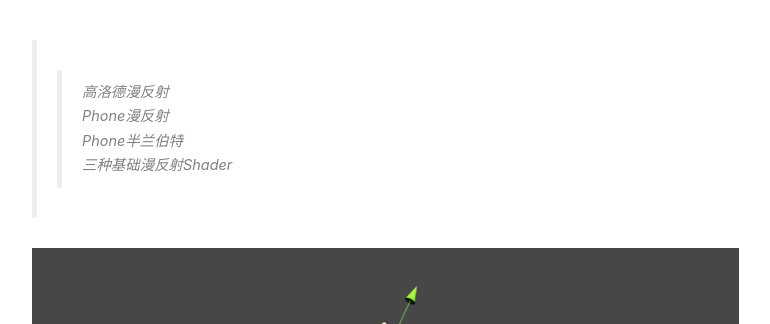
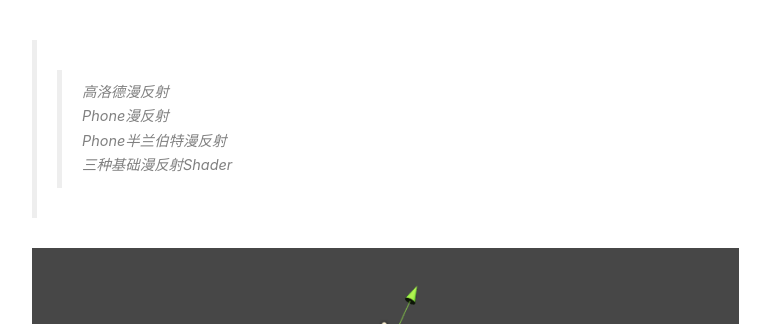
Before and after one commit to yqlizeao/yqlizeao.github.io, a Jekyll site: the page built from _posts/2017-10-16-【Shader】三种Diffuse介绍.md, in a window 1280 px wide. Shown: the part 423-747 px from the top of the page, without its empty margins (233-1003 px from the left). Built offline with Jekyll 4.4.1, drawn with Linux system fonts in a browser that asks for light colours; nearby versions of some CDN libraries; comment, search, counter and statistics services are not loaded.

Commit message:
Update 2017-10-16-【Shader】三种Diffuse介绍.md

```diff
--- a/_posts/2017-10-16-【Shader】三种Diffuse介绍.md
+++ b/_posts/2017-10-16-【Shader】三种Diffuse介绍.md
@@ -4,11 +4,11 @@ layout: post
 title: ShaderEffect
 date: 2017-10-16T22:54:06.000Z
 author: Leo
-header-img: img/article-title/shadertoy.png
+header-img: img/article-title/宇宙.png
 ---
 >> 高洛德漫反射<br>
 >> Phone漫反射<br>
->> Phone半兰伯特<br>
+>> Phone半兰伯特漫反射<br>
 >> 三种基础漫反射Shader
 
 ![](http://yqlizeao.55555.io/img/article/diffuse.png)
```
